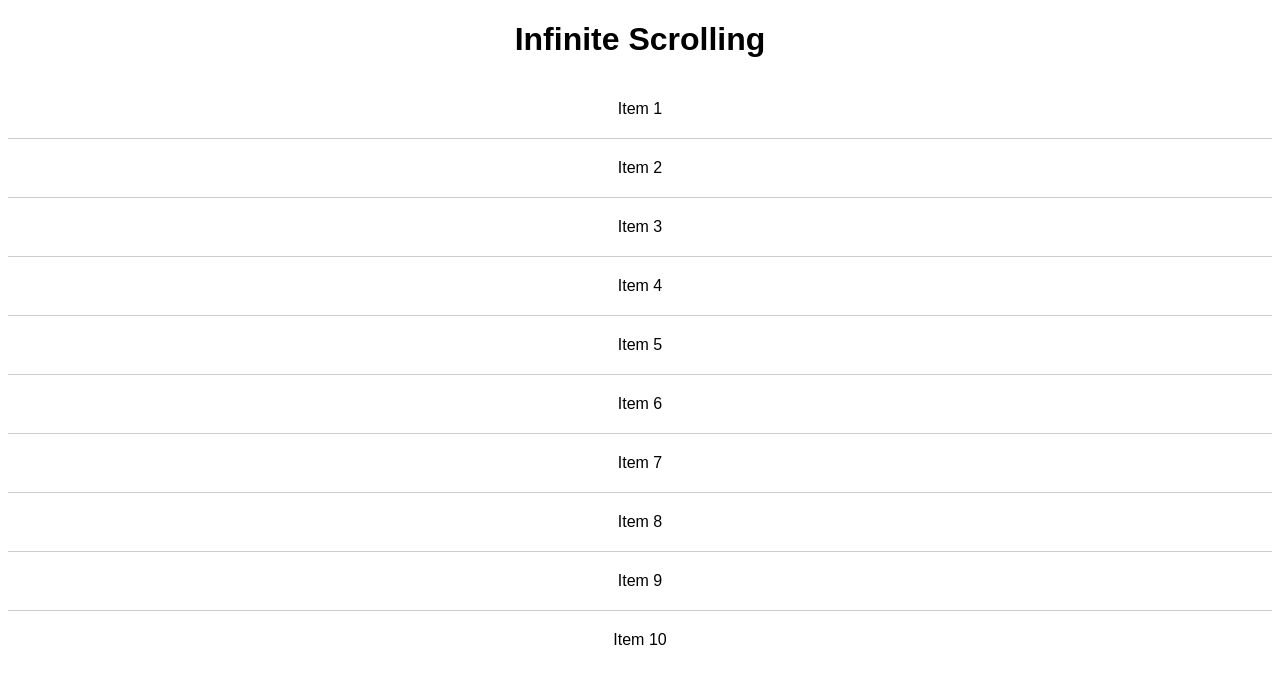
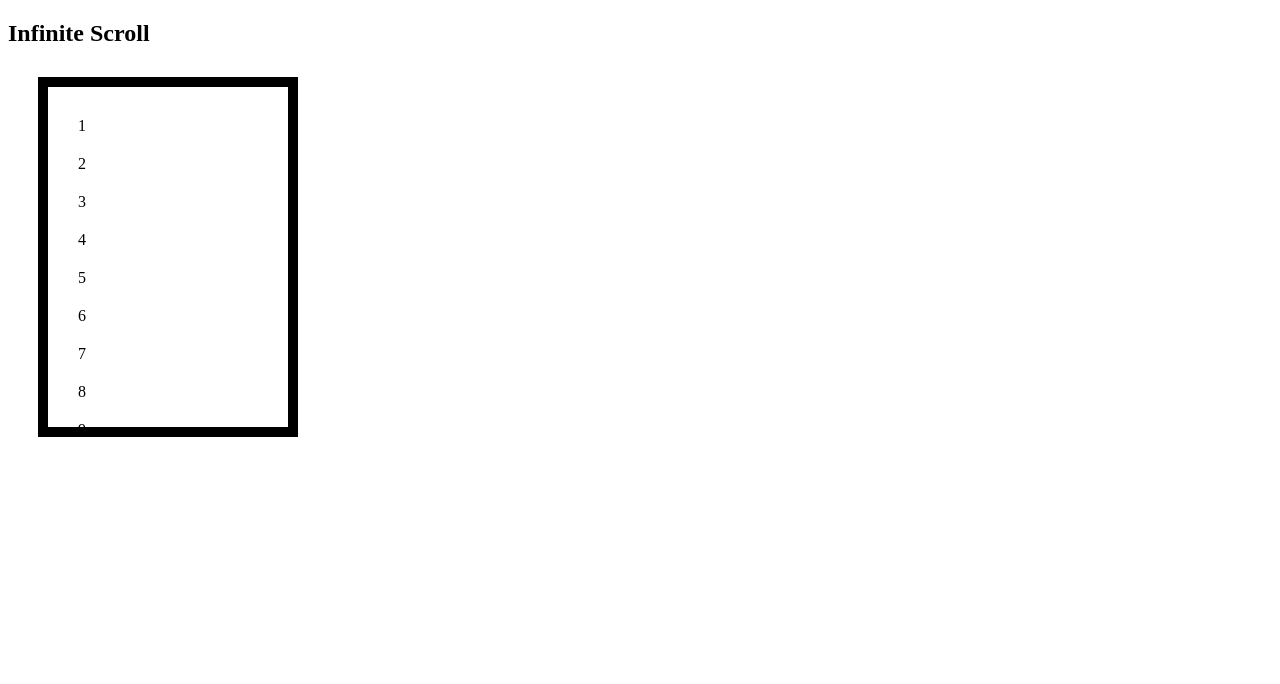
Before and after one commit to acciojob/infinite-scroll-Vishal180309, a website: page main.html in a window 1280 px wide. Drawn offline with Linux system fonts and the light colour scheme.

Commit message:
created a submission

```diff
--- a/main.html
+++ b/main.html
@@ -1,14 +1,29 @@
 <!DOCTYPE html>
-<html>
-<head>
-    <meta charset="UTF-8">
-    <meta name="viewport" content="width=device-width, initial-scale=1.0">
-    <title>Infinite Scrolling</title>
-    <link rel="stylesheet" href="styles.css">
-</head>
-<body>
-    <h1>Infinite Scrolling</h1>
-    <ul id="list"></ul>
-    <script type="text/javascript" src="./script.js"></script>
-</body>
+<html lang="en">
+  <head>
+    <meta charset="UTF-8" />
+    <meta http-equiv="X-UA-Compatible" content="IE=edge" />
+    <meta name="viewport" content="width=device-width, initial-scale=1.0" />
+    <link rel="stylesheet" href="./styles.css" type="text/css" />
+
+    <title>Document</title>
+  </head>
+  <body>
+    <h2>Infinite Scroll</h2>
+    <main>
+      <ol id="infi-list">
+		  <li>1</li>
+            <li>2</li>
+            <li>3</li>
+            <li>4</li>
+            <li>5</li>
+            <li>6</li>
+            <li>7</li>
+            <li>8</li>
+            <li>9</li>
+            <li>10</li>
+	  </ol>
+    </main>
+    <script src="./script.js"></script>
+  </body>
 </html>
--- a/script.js
+++ b/script.js
@@ -1,25 +1,22 @@
 //your code here!
-const listElement = document.getElementById("list");
 
-// Add 10 list items by default
-for (let i = 0; i < 10; i++) {
-    const listItem = document.createElement("li");
-    listItem.textContent = `Item ${i + 1}`;
-    listElement.appendChild(listItem);
-}
+let list_var = document.getElementById('infi-list');
+list_var.addEventListener('scroll',function (e) {
+    while((list_var.scrollTop + list_var.clientHeight) >= list_var.scrollHeight - 5) {
+        let innerList1 = document.createElement('li');
+        let innerList2 = document.createElement('li');
 
-// Function to add more list items
-function addMoreItems() {
-    for (let i = 0; i < 2; i++) {
-        const listItem = document.createElement("li");
-        listItem.textContent = `Item ${listElement.children.length + 1}`;
-        listElement.appendChild(listItem);
-    }
-}
+        // getting last no.
+        let last_list_number = list_var.lastElementChild;
+        let no_lln = parseInt(last_list_number.textContent);
 
-// Event listener to detect when user reaches the end of the list
-listElement.addEventListener("scroll", function() {
-    if (listElement.scrollTop + listElement.offsetHeight >= listElement.scrollHeight) {
-        addMoreItems();
+        // let ol_var = document.getElementById('infi-list');
+
+        // adding continue numbers
+        innerList1.textContent=`${no_lln+1}`;
+        innerList2.textContent=`${no_lln+2}`;
+
+        list_var.appendChild(innerList1);
+        list_var.appendChild(innerList2);
     }
 });
--- a/styles.css
+++ b/styles.css
@@ -1,19 +1,16 @@
-body {
-    font-family: Arial, sans-serif;
-    text-align: center;
+#infi-list {
+  width: 200px;
+  height: 300px;
+  overflow: auto;
+
+  margin: 30px;
+  padding: 20px;
+  border: 10px solid black;
 }
-
-#list {
-    list-style: none;
-    padding: 0;
-    margin: 0;
+li {
+  padding: 10px;
+  list-style-type: none;
 }
-
-#list li {
-    padding: 20px;
-    border-bottom: 1px solid #ccc;
+li:hover {
+  background: #ccc;
 }
-
-#list li:last-child {
-    border-bottom: none;
-}
```
